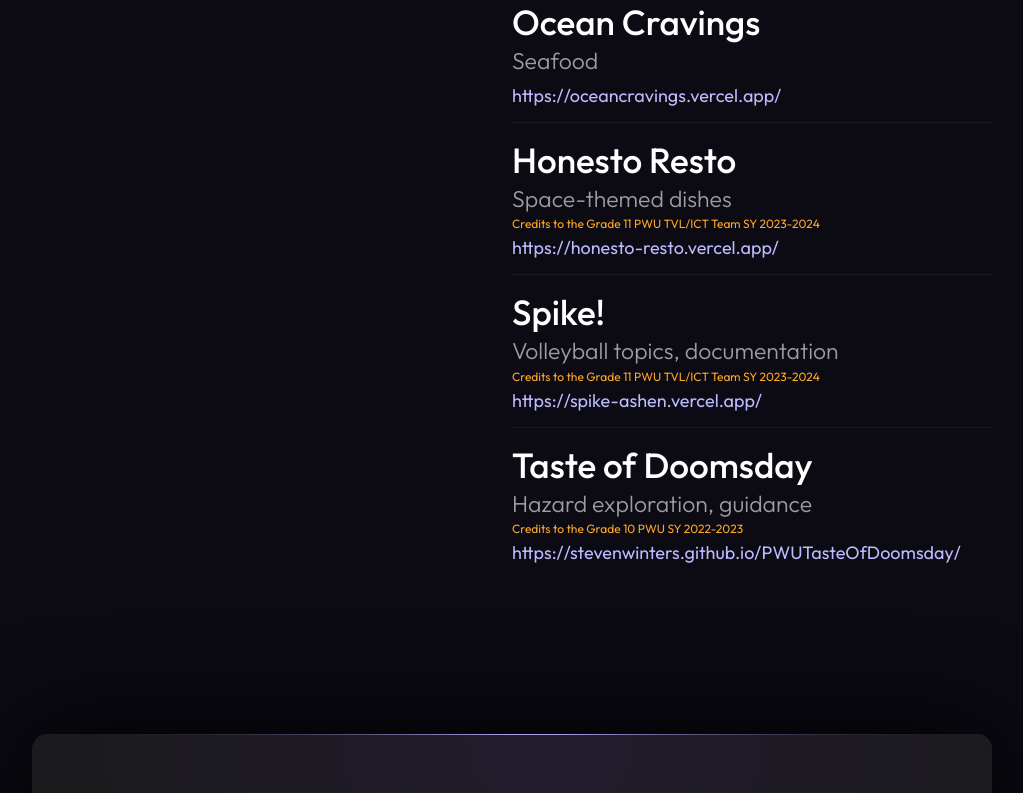
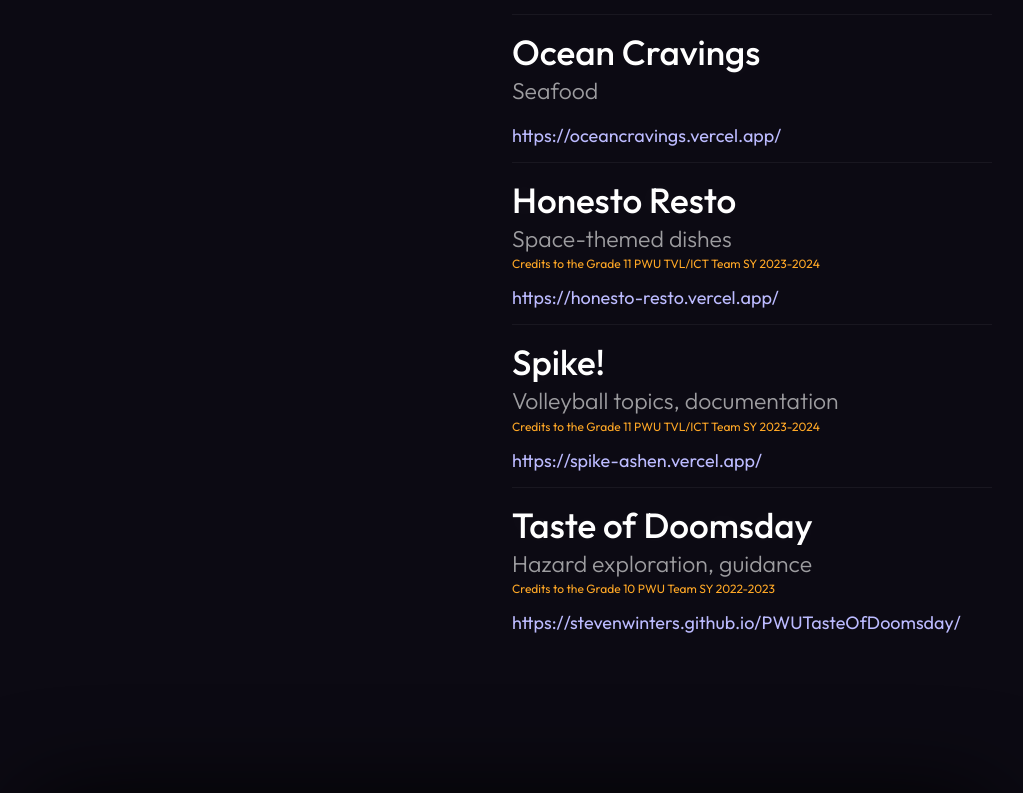
Before and after one commit to StevenWinters/visio, a React (Vite) app: page /work in a window 1280 px wide. Shown: the part 1653-2446 px from the top of the page, without its empty margins (128-1151 px from the left). Built offline with nearby package versions, Linux system fonts and the light colour scheme.

Commit message:
Fixed works

```diff
--- a/src/data/WorksData.tsx
+++ b/src/data/WorksData.tsx
@@ -95,7 +95,7 @@
     title: "Taste of Doomsday",
     description: "Hazard exploration, guidance",
     link: "https://stevenwinters.github.io/PWUTasteOfDoomsday/",
-    credits: "Credits to the Grade 10 PWU SY 2022-2023",
+    credits: "Credits to the Grade 10 PWU Team SY 2022-2023",
   },
 ];
 
--- a/src/index.css
+++ b/src/index.css
@@ -1077,7 +1077,7 @@
 .home__heading {
   text-shadow: 5px 7px 0 #000;
   margin-bottom: 5rem;
-  text-align: center;
+  text-align: left;
 }
 
 .home__sub-header {
@@ -1120,6 +1120,7 @@
 @media screen and (max-width: 500px) {
   .home__heading {
     font-size: 3rem;
+    text-align: center;
   }
 
   .home__sub-header {
@@ -1410,7 +1411,7 @@
 
 .project__credits {
   display: block;
-  margin-bottom: 0.5rem;
+  margin-bottom: 1.5rem;
   color: var(--color-accent1);
 }
 
@@ -1433,6 +1434,7 @@
 
   .project__link {
     overflow-wrap: break-word;
+    font-size: 1.4rem;
   }
 }
 
```
